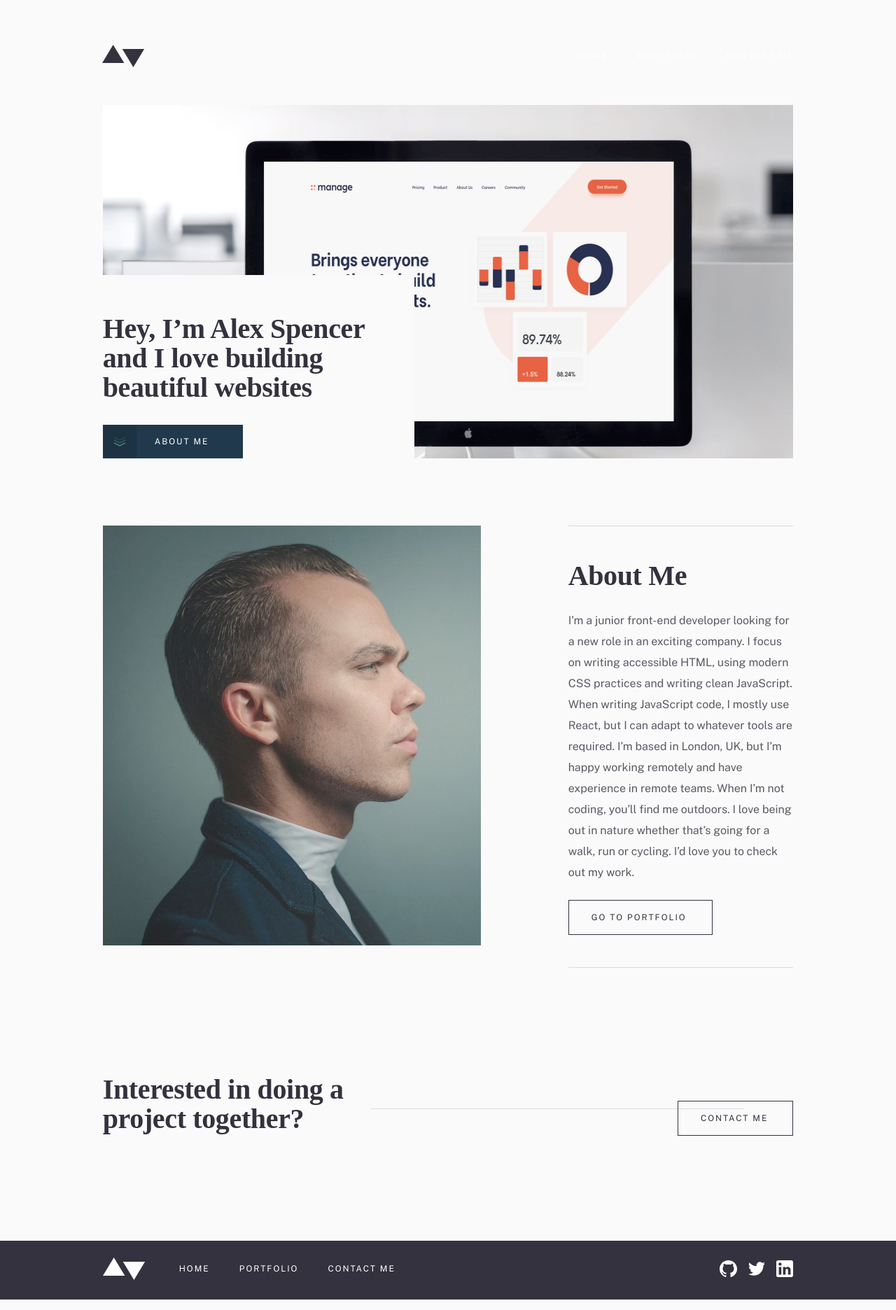
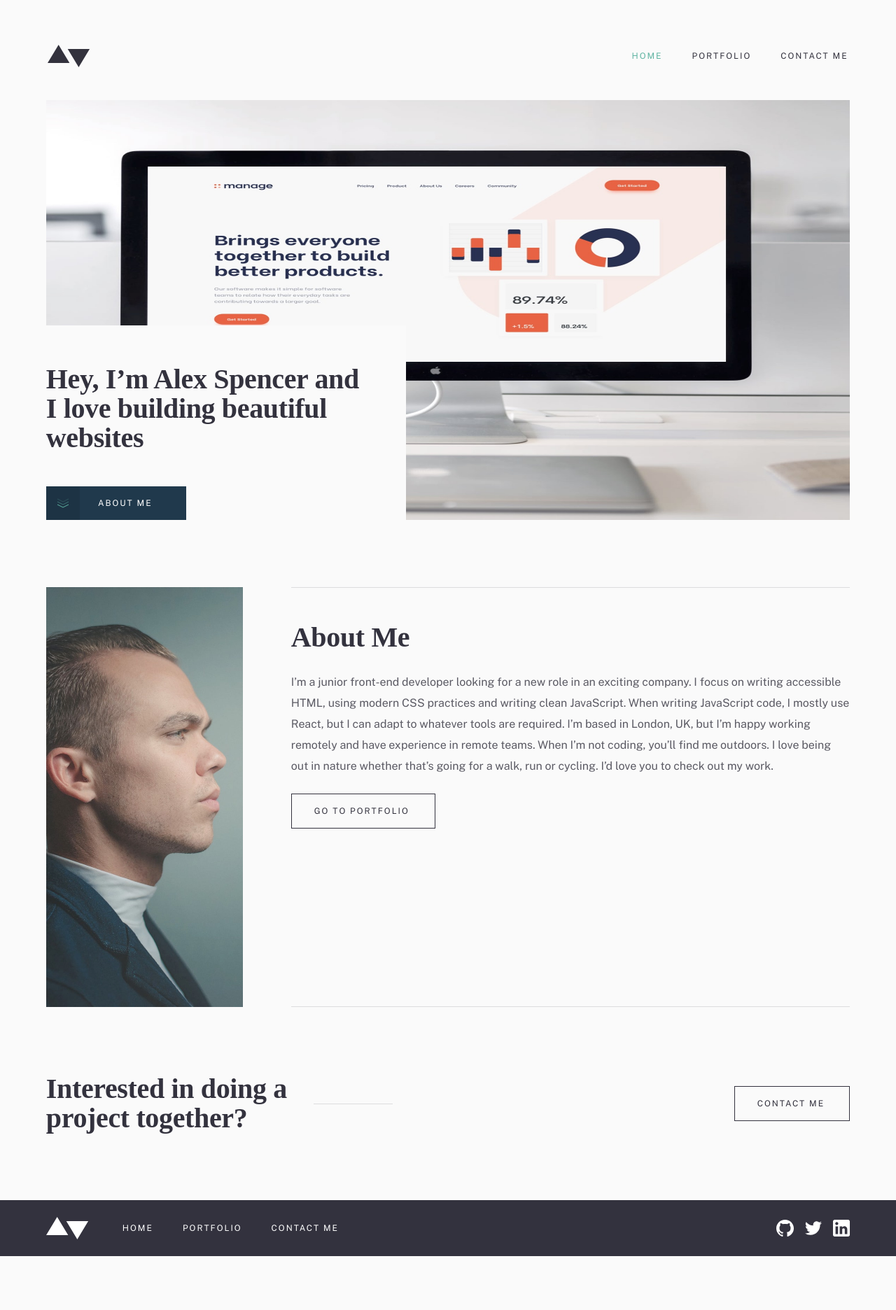
Before and after one commit to nakoyawilson/minimalist-portfolio-website, a React (Create React App) app: page / in a window 1280 px wide. Shown: the whole page at 70% size. After the commit the page ends 1795 px from the top, so only its background shows below. Built offline with nearby package versions, Linux system fonts and the light colour scheme; a web font is replaced by a local one.

Commit message:
Adjust breakpoints

```diff
--- a/src/App.css
+++ b/src/App.css
@@ -1,7 +1,7 @@
 /* Shared Styles */
 
 .container {
-  width: min(82.93333%, 311px);
+  width: 82.93333%;
 }
 
 .section-heading {
@@ -43,13 +43,13 @@
 }
 
 /* Media Queries */
-@media screen and (min-width: 376px) {
+@media screen and (min-width: 889px) {
   .container {
-    width: min(89.71354%, 689px);
+    width: 89.71354%;
   }
 }
 
-@media screen and (min-width: 769px) {
+@media screen and (min-width: 1298px) {
   .container {
     width: min(77.08333%, 1110px);
   }
--- a/src/components/CallToAction.css
+++ b/src/components/CallToAction.css
@@ -8,7 +8,7 @@
 }
 
 /* Media Queries */
-@media screen and (min-width: 376px) {
+@media screen and (min-width: 889px) {
   .cta {
     text-align: left;
     display: flex;
@@ -36,7 +36,7 @@
   }
 }
 
-@media screen and (min-width: 769px) {
+@media screen and (min-width: 1298px) {
   .cta .section-heading::after {
     width: 534px;
     right: -566px;
--- a/src/components/Footer.css
+++ b/src/components/Footer.css
@@ -35,13 +35,12 @@
 }
 
 /* Media Queries */
-@media screen and (min-width: 376px) {
+@media screen and (min-width: 889px) {
   .footer {
     padding: 2.4rem 0;
   }
 
   .footer .container {
-    width: min(89.71354%, 689px);
     margin: 0 auto;
     display: flex;
     justify-content: flex-start;
@@ -63,13 +62,9 @@
   }
 }
 
-@media screen and (min-width: 769px) {
+@media screen and (min-width: 1298px) {
   .footer {
     padding: 2.4rem 0 2.8rem;
-  }
-
-  .footer .container {
-    width: min(77.08333%, 1110px);
   }
 
   .footer-link {
--- a/src/components/Header.css
+++ b/src/components/Header.css
@@ -1,5 +1,5 @@
 .header {
-  width: min(82.93333%, 311px);
+  width: 82.93333%;
   margin: 3.2rem auto 0;
   display: flex;
   justify-content: space-between;
@@ -42,9 +42,9 @@
 }
 
 /* Media Queries */
-@media screen and (min-width: 376px) {
+@media screen and (min-width: 889px) {
   .header {
-    width: min(89.32291%, 686px);
+    width: 89.32291%;
     margin: 6.4rem auto 0;
   }
 
@@ -75,7 +75,7 @@
   }
 }
 
-@media screen and (min-width: 769px) {
+@media screen and (min-width: 1298px) {
   .header {
     width: min(77.15278%, 1111px);
   }
--- a/src/components/ProjectDetailTemplate.css
+++ b/src/components/ProjectDetailTemplate.css
@@ -121,7 +121,7 @@
 }
 
 /* Media Queries */
-@media screen and (min-width: 376px) {
+@media screen and (min-width: 889px) {
   .project-detail {
     margin: 9.4rem auto 9.6rem;
   }
@@ -186,7 +186,7 @@
   }
 }
 
-@media screen and (min-width: 769px) {
+@media screen and (min-width: 1298px) {
   .project-detail {
     margin: 9.4rem auto 15rem;
     display: grid;
--- a/src/components/ProjectSummary.css
+++ b/src/components/ProjectSummary.css
@@ -25,7 +25,7 @@
 }
 
 /* Media Queries */
-@media screen and (min-width: 376px) {
+@media screen and (min-width: 889px) {
   .project {
     display: grid;
     gap: 6.9rem;
@@ -72,7 +72,7 @@
   }
 }
 
-@media screen and (min-width: 769px) {
+@media screen and (min-width: 1298px) {
   .project {
     width: min(91.35914%, 1015px);
     gap: 12.5rem;
--- a/src/components/ProjectSummary.js
+++ b/src/components/ProjectSummary.js
@@ -14,12 +14,12 @@
   return (
     <section className={`project ${layoutClass}`}>
       <picture className="project-summary-img-wrapper">
-        <source media="(max-width: 375px)" srcSet={projectImgMobile} />
+        <source media="(max-width: 888px)" srcSet={projectImgMobile} />
         <source
-          media="(max-width: 1219px) and (min-width: 376px)"
+          media="(max-width: 1297px) and (min-width: 889px)"
           srcSet={projectImgTablet}
         />
-        <source media="(min-width: 1220px)" srcSet={projectImgDesktop} />
+        <source media="(min-width: 1298px)" srcSet={projectImgDesktop} />
         <img src={projectImgMobile} alt="" className="project-summary-img" />
       </picture>
       <div className="text-wrapper">
--- a/src/components/SocialIcons.css
+++ b/src/components/SocialIcons.css
@@ -6,7 +6,7 @@
 
 /* Media Queries */
 
-@media screen and (min-width: 769px) {
+@media screen and (min-width: 1298px) {
   .social-icon-wrapper .social-icon {
     transition: all 0.5s ease-in-out;
   }
--- a/src/pages/ContactMe.css
+++ b/src/pages/ContactMe.css
@@ -97,7 +97,7 @@
 }
 
 /* Media Queries */
-@media screen and (min-width: 376px) {
+@media screen and (min-width: 889px) {
   .contact {
     margin: 9.4rem auto 9.6rem;
   }
@@ -115,7 +115,7 @@
   }
 }
 
-@media screen and (min-width: 768px) {
+@media screen and (min-width: 1298px) {
   .contact {
     margin: 9.4rem auto 10.9rem;
   }
--- a/src/pages/Home.css
+++ b/src/pages/Home.css
@@ -56,7 +56,7 @@
 }
 
 /* Media Queries */
-@media screen and (min-width: 376px) {
+@media screen and (min-width: 889px) {
   .home {
     margin: 4.7rem auto 9.6rem;
   }
@@ -97,7 +97,7 @@
   }
 }
 
-@media screen and (min-width: 769px) {
+@media screen and (min-width: 1298px) {
   .home {
     margin: 5.4rem auto 15rem;
   }
--- a/src/pages/Home.js
+++ b/src/pages/Home.js
@@ -1,11 +1,13 @@
-import { Link } from "react-router-dom";
+import { Link, useOutletContext } from "react-router-dom";
 import avatarMobile from "../images/homepage/mobile/image-homepage-profile@2x.jpg";
 import avatarTablet from "../images/homepage/tablet/image-homepage-profile@2x.jpg";
 import avatarDesktop from "../images/homepage/desktop/image-homepage-profile@2x.jpg";
 import CallToAction from "../components/CallToAction";
 import "./Home.css";
 
-const Home = ({ scrollToTop }) => {
+const Home = () => {
+  const scrollToTop = useOutletContext();
+
   return (
     <main className="home container">
       <section className="hero">
@@ -20,12 +22,12 @@
       </section>
       <div className="about-wrapper">
         <picture>
-          <source media="(max-width: 375px)" srcSet={avatarMobile} />
+          <source media="(max-width: 888px)" srcSet={avatarMobile} />
           <source
-            media="(max-width: 1219px) and (min-width: 376px)"
+            media="(max-width: 1297px) and (min-width: 889px)"
             srcSet={avatarTablet}
           />
-          <source media="(min-width: 1220px)" srcSet={avatarDesktop} />
+          <source media="(min-width: 1298px)" srcSet={avatarDesktop} />
           <img src={avatarMobile} alt="" className="profile-img" />
         </picture>
         <section id="about" className="about">
--- a/src/pages/Portfolio.css
+++ b/src/pages/Portfolio.css
@@ -14,7 +14,7 @@
   margin-top: 8rem;
 }
 /* Media Queries */
-@media screen and (min-width: 376px) {
+@media screen and (min-width: 889px) {
   .portfolio {
     margin: 9.4rem auto 9.6rem;
   }
@@ -28,7 +28,7 @@
   }
 }
 
-@media screen and (min-width: 769px) {
+@media screen and (min-width: 1298px) {
   .portfolio {
     margin: 9.4rem auto 15rem;
   }
```
